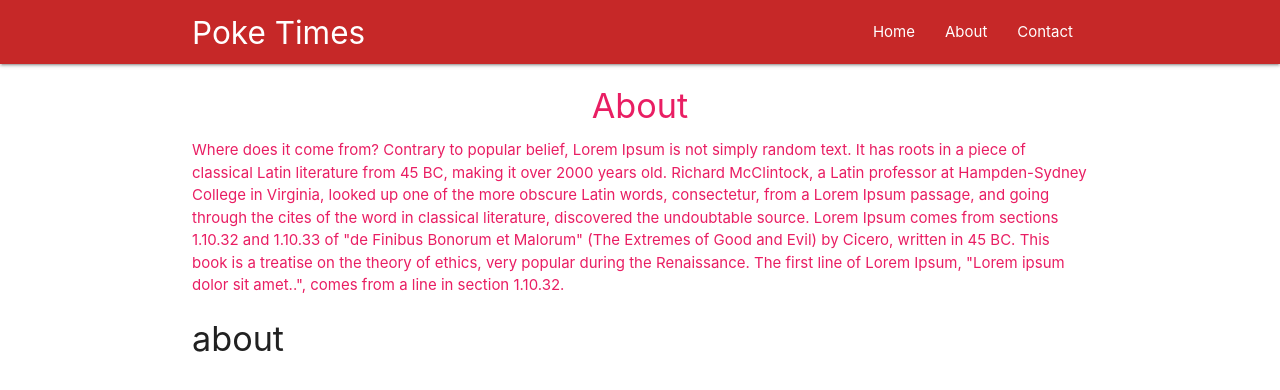
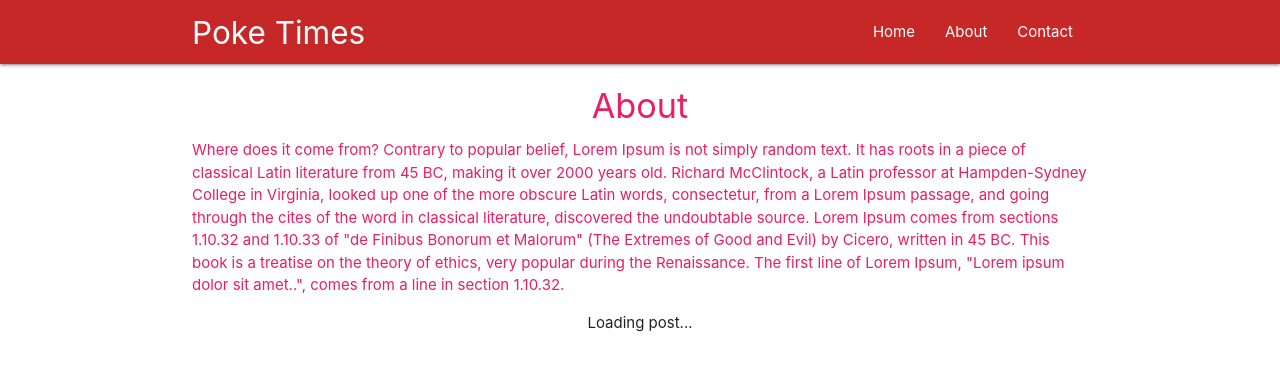
Before and after one commit to jenniferawesomecoder/Poketimesreact, a React (Create React App) app: page /about in a window 1280 px wide. Shown: the top 390 px of the page. Built offline with nearby package versions, Linux system fonts and the light colour scheme; no server answers.

Commit message:
setup axios to show posts per id on the post page

```diff
--- a/src/components/Home.js
+++ b/src/components/Home.js
@@ -1,5 +1,9 @@
 import React, { Component } from 'react'
 import axios from 'axios'
+import { Link } from 'react-router-dom'
+
+
+
 class Home extends Component {
 
    state = {
@@ -23,7 +27,7 @@
                 return(
                     <div className="post card" key={post.id}>
                         <div className="card-content">
-                            <span className="card-title">{post.title}</span>
+                            <Link to={'/' + post.id} ><span className="card-title">{post.title}</span></Link>
                             <p>{post.body}</p>
                         </div>
                     </div>
--- a/src/components/Post.js
+++ b/src/components/Post.js
@@ -1,24 +1,42 @@
 import React, { Component } from 'react'
+import axios from 'axios'
+
 
 export default class Post extends Component {
 
     state = {
-        id:null
+        post:null
     }
 
     componentDidMount() {
         console.log(this.props)
         let id = this.props.match.params.post_id;
-        this.setState({
-            id:id
+        axios.get('https://jsonplaceholder.typicode.com/posts/' + id)
+        .then(res => {
+            this.setState({
+                post: res.data
+            })
+
         })
+
 
     }
     render() {
+
+        const post = this.state.post ? (
+            <div className="post">
+                <h4 className="center">{this.state.post.title}</h4>
+                <p>{this.state.post.body}</p>
+            </div>
+        ) : (
+          <div className="center"> Loading post...</div>
+
+        )
+
         return (
             <div>
                 <div className="container">
-                    <h4>{this.state.id}</h4>
+                    {post}
                 </div>
             </div>
         )
```
